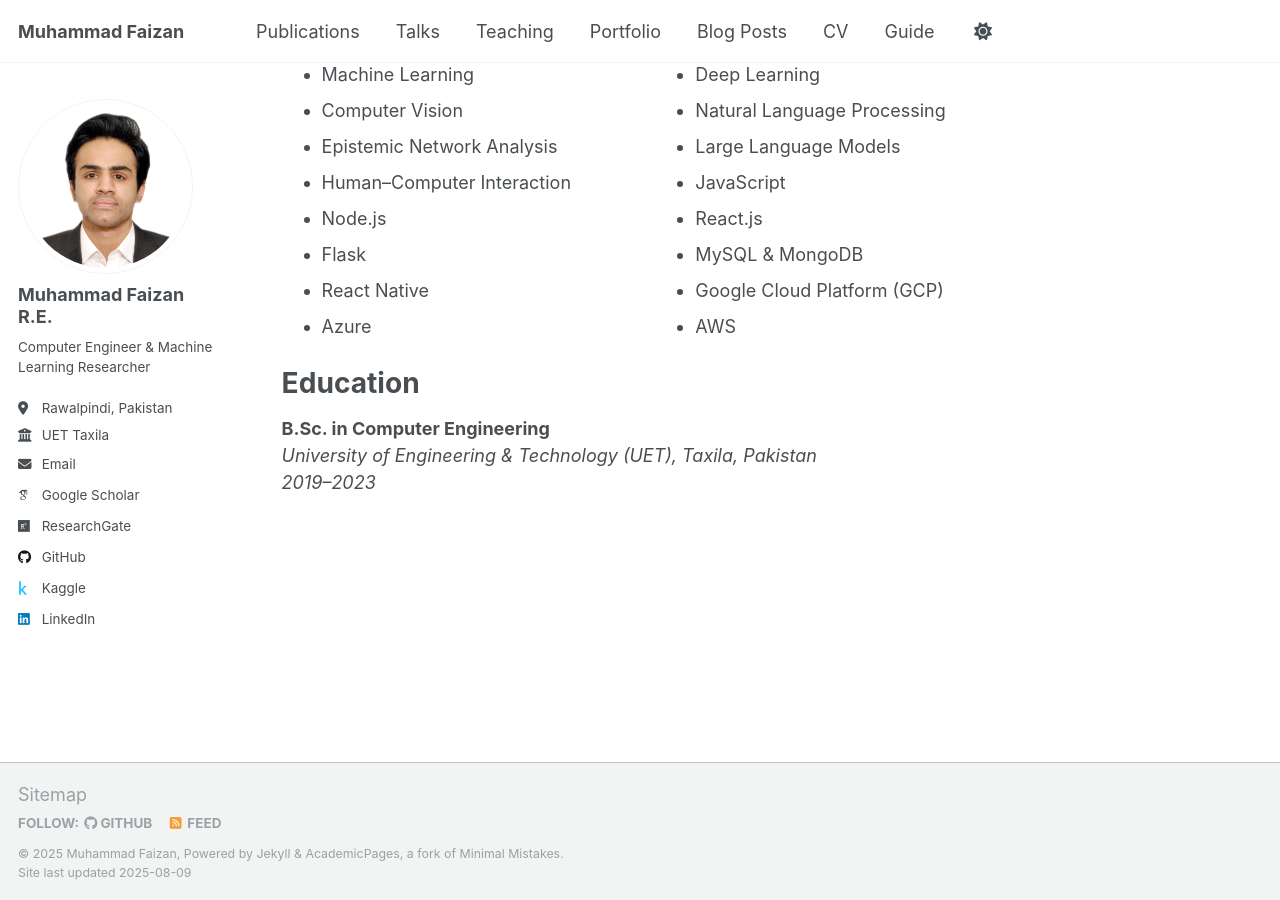
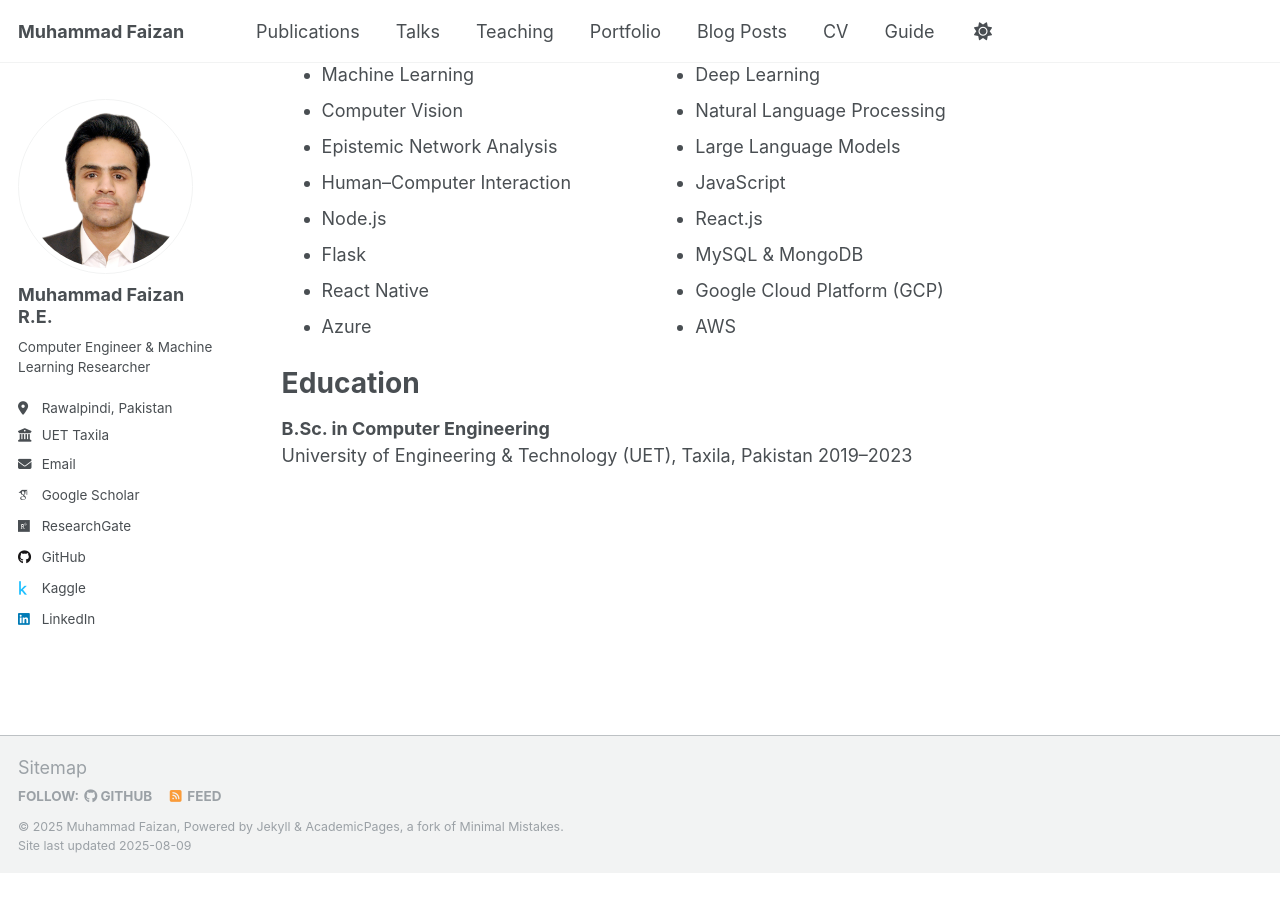
Before and after one commit to MuhammadFaizan99/MuhammadFaizan99.github.io, a Jekyll site: the page built from _pages/about.md, in a window 1280 px wide and 900 px high, scrolled down 621 px. Built offline with Jekyll 4.4.1, drawn with Linux system fonts in a browser that asks for light colours; some web fonts are replaced; a script that is not in the unit is left out; after the commit the page ends 1494 px from its top, so only the background shows below that.

```diff
--- a/_pages/about.md
+++ b/_pages/about.md
@@ -45,5 +45,5 @@ Education
 ======
 
 **B.Sc. in Computer Engineering**
-*University of Engineering & Technology (UET), Taxila, Pakistan*
-*2019–2023*
+University of Engineering & Technology (UET), Taxila, Pakistan
+2019–2023
```
